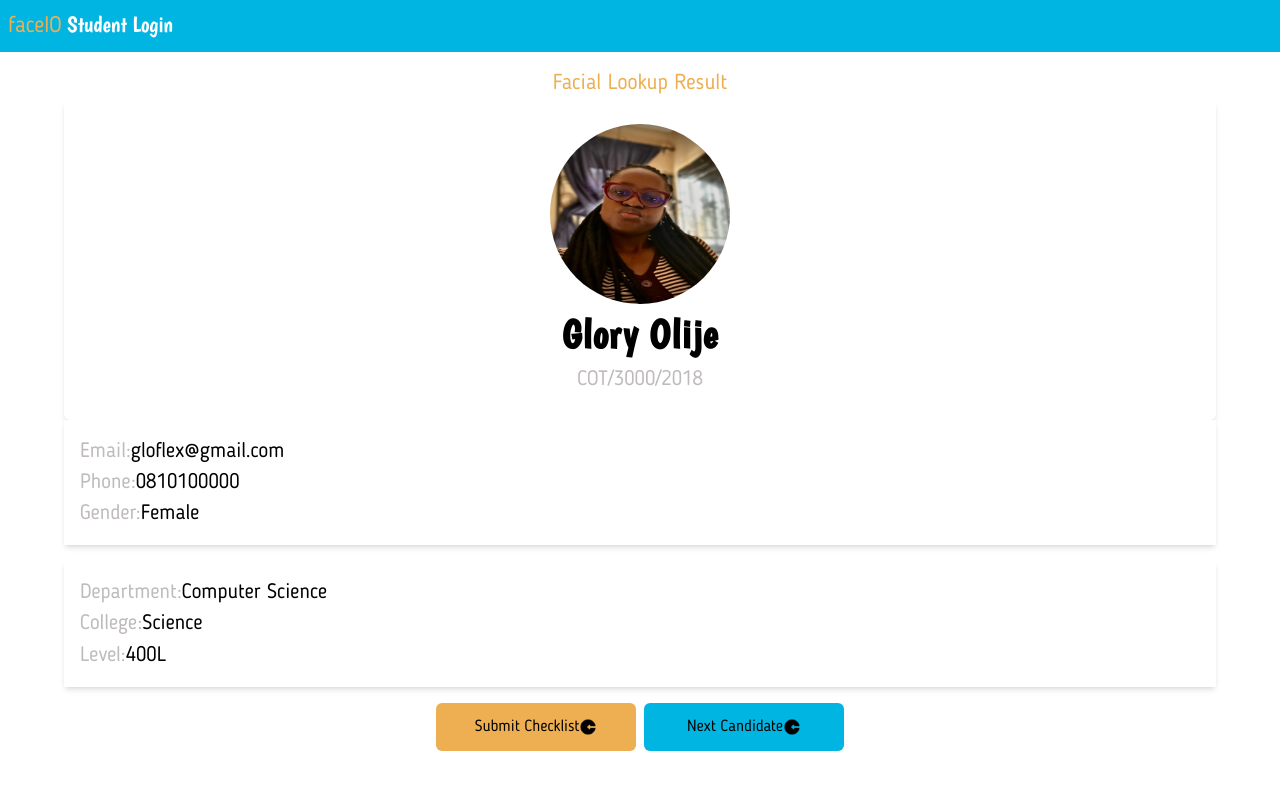
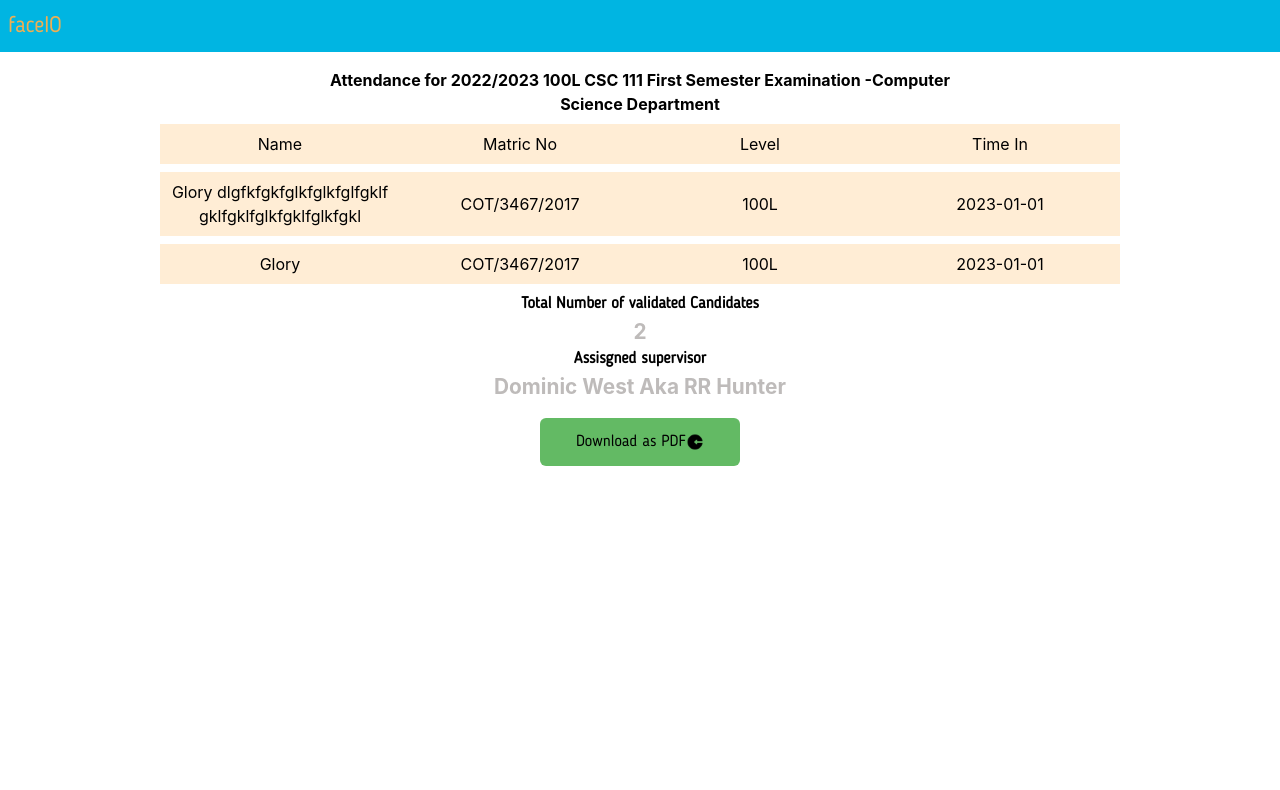
Before and after one commit to dom-codex/faceio, a React (Create React App) app: page / in a window 1280 px wide. Shown: the top 790 px of the page. Built offline with nearby package versions, Linux system fonts and the light colour scheme.

Commit message:
design attendance screen

```diff
--- a/package.json
+++ b/package.json
@@ -9,6 +9,7 @@
     "react": "^18.2.0",
     "react-dom": "^18.2.0",
     "react-scripts": "5.0.1",
+    "react-to-print": "^2.14.10",
     "web-vitals": "^2.1.0"
   },
   "scripts": {
--- a/src/App.js
+++ b/src/App.js
@@ -5,12 +5,17 @@ import StudentDashBoard from './pages/studentDashboard';
 import SupervisorLogin from './pages/supervisorLogin';
 import SupervisorDashboard from './pages/supervisordashboard';
 import LookUpResult from './pages/lookupresult';
+import Attendance from './pages/attendance';
+
 function App() {
   return (
     <div className="App">
-<LookUpResult/>
+<Attendance/>
     </div>
   );
 }
-
+/*download icon
+submit icon
+next icon
+logout icon*/
 export default App;
--- a/src/components/header.js
+++ b/src/components/header.js
@@ -1,7 +1,7 @@
 import React from "react";
-const Header = ()=>{
+const Header = ({text})=>{
     return <nav className={"bg-skyblue flex items-center w-screen h-[52px] pl-2"}>
-        <p className={"font-boo text-[1.4em] text-white"}><span className={"text-sandyBrown font-bsans"}>faceIO</span> Student Login</p>
+        <p className={"font-boo text-[1.4em] text-white"}><span className={"text-sandyBrown font-bsans"}>faceIO</span> {text!=null?text:"Student Login"}</p>
     </nav>
 }
 export default Header
--- /dev/null
+++ b/src/pages/attendance.js
@@ -0,0 +1,47 @@
+import React,{useRef} from "react"
+import { useReactToPrint } from "react-to-print";
+import Header from "../components/header";
+import IconButton from "../components/iconbutton";
+class AttendanceList extends React.Component{
+    render (){
+        return  <div className={"w-[75%] m-auto"}>
+                <p className={"text-center w-[65%] m-auto mt-4 font-bold"}> Attendance for 2022/2023 100L CSC 111 First Semester Examination -Computer Science Department  </p>
+            <div >
+    <AttendanceRow name={"Name"} matric={"Matric No"} level={"Level"} timeIn={"Time In"}/>
+    <AttendanceRow name={"Glory dlgfkfgkfglkfglkfglfgklfgklfgklfglkfgklfglkfgkl"} matric={"COT/3467/2017"} level={"100L"} timeIn={"2023-01-01"}/>
+    <AttendanceRow name={"Glory"} matric={"COT/3467/2017"} level={"100L"} timeIn={"2023-01-01"}/>
+
+    <div className={"text-center"}>
+        <p className={"font-bsans font-bold"}>Total Number of validated Candidates</p>
+        <p className={"font-bold text-silver text-[1.3rem]"}>2</p>
+    </div>
+    <div className={"text-center"}>
+        <p className={"font-bsans font-bold"}>Assisgned supervisor</p>
+        <p className={"font-bold text-silver text-[1.3rem]"}>Dominic West Aka RR Hunter</p>
+        </div>
+</div></div>}
+}
+const Attendance = ()=>{
+  const table = useRef()
+  const printDoc = useReactToPrint({
+      content:()=>table.current
+  })
+return <section>
+    <Header text={""}/>
+
+<AttendanceList ref={table}/>
+<div className={"mt-4"}>
+            <IconButton text={"Download as PDF"} handler={printDoc}/>
+            </div>
+</section>
+}
+export default Attendance;
+
+const AttendanceRow = ({name,matric,level,timeIn})=>{
+    return <div className={"flex justify-evenly items-center my-2 bg-orange-100 "}>
+        <p className={"w-full text-center break-all p-2"}>{name}</p>
+        <p className={"w-full text-center break-all p-2"}>{matric}</p>
+        <p className={"w-full text-center break-all p-2"}>{level}</p>
+        <p className={"w-full text-center break-all p-2"}>{timeIn}</p>
+    </div>
+}
```
Also changed, not shown: 2 other files (tests, documents, lock files or other folders).
